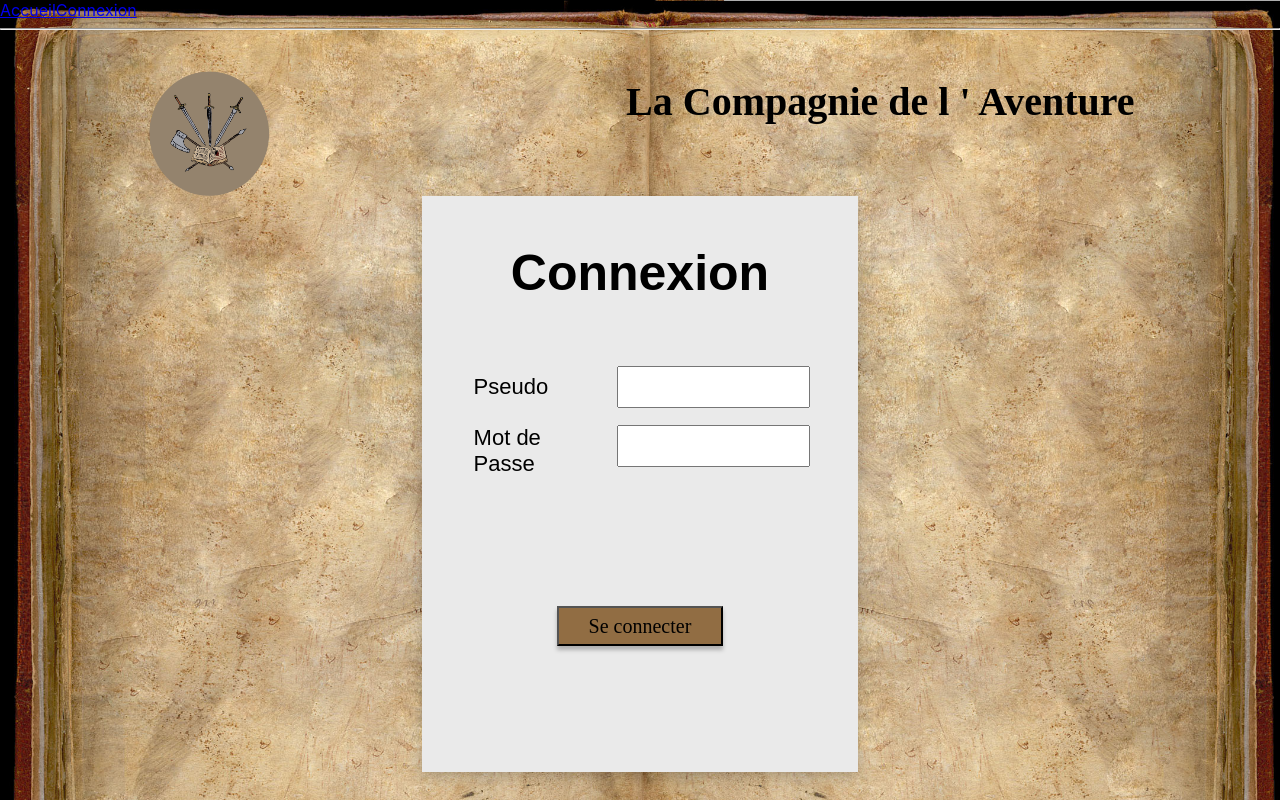
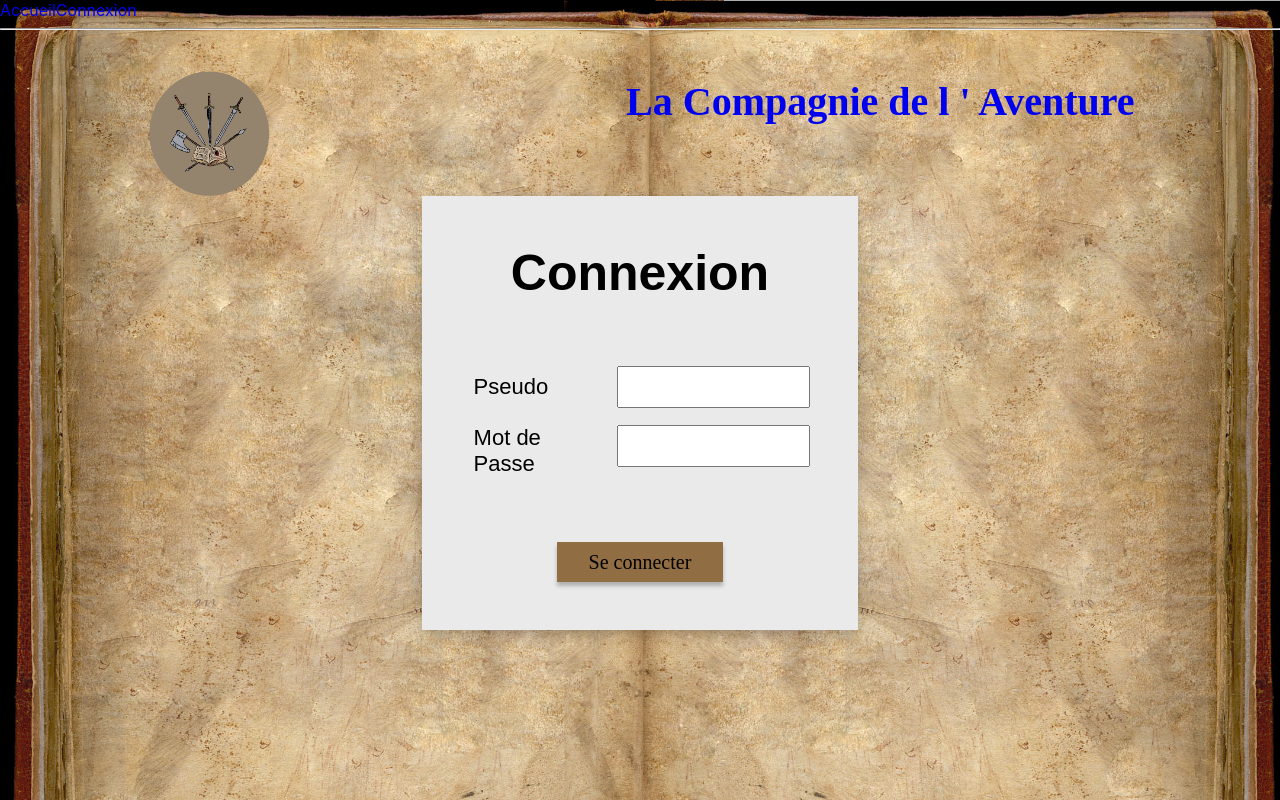
Before and after one commit to KevinDelcourt/cho7, a React (Create React App) app in the folder client/: page /login in a window 1280 px wide. Built offline with nearby package versions, Linux system fonts and the light colour scheme; no server answers.

Commit message:
Ajout lien accueil sur header page connexion

```diff
--- a/client/src/App.css
+++ b/client/src/App.css
@@ -27,6 +27,15 @@ body {
 	background-size: cover;
 }
 
+a:visited {
+	color: black;
+}
+
+a:link
+{
+	text-decoration:none;
+}
+
 @keyframes App-logo-spin {
 	from {
 		transform: rotate(0deg);
--- a/client/src/components/atoms/ConnectionButton.js
+++ b/client/src/components/atoms/ConnectionButton.js
@@ -8,6 +8,7 @@ const ConnectionButton = styled.button`
     box-shadow: 0px 4px 4px rgba(0, 0, 0, 0.25);
     font-family: Ruluko;
     font-size: 20px;
+    border: 0;
 `;
 
 export default ConnectionButton;
--- a/client/src/components/organisms/ConnectionForm.jsx
+++ b/client/src/components/organisms/ConnectionForm.jsx
@@ -1,5 +1,5 @@
 import styled from "styled-components";
-import React, {Component} from 'react';
+import React from 'react';
 import Authentification from "./../molecules/Authentification";
 import ConnectionButton from "./../atoms/ConnectionButton";
 import { login } from '../../modules/auth';
@@ -18,7 +18,7 @@ const AuthentificationContainer = styled.div`
 const FooterConnection = styled.div`
     display: flex;
     flex-direction: column;
-    margin-top: 15vh;
+    margin-top: 7vh;
 `;
 
 
--- a/client/src/components/pages/ConnectionPage.jsx
+++ b/client/src/components/pages/ConnectionPage.jsx
@@ -5,11 +5,11 @@ import Logo from '../atoms/Logo';
 import ConnectionForm from './../organisms/ConnectionForm';
 import SiteTitle from '../atoms/SiteTitle';
 import { hasRole } from '../../modules/auth';
+import { Link } from 'react-router-dom';
 
 
 const ConnectionFormContainer = styled.div`
     width: 26vw;
-    height: 60vh;
     margin-left: auto;
     margin-right: auto;
     padding: 6vh 4vw;
@@ -38,10 +38,12 @@ class ConnectionPage extends React.Component {
 
         return (
             <div>
-                <ConnectionHeader>
-                    <Logo src={logo} alt="logo" />
-                    <SiteTitle children="La Compagnie de l ' Aventure" />
-                </ConnectionHeader>
+                <Link to="/" title="Accueil">
+                    <ConnectionHeader>
+                        <Logo src={logo} alt="logo" />
+                        <SiteTitle children="La Compagnie de l ' Aventure" />
+                    </ConnectionHeader>
+                </Link>
                 <ConnectionFormContainer>
                     <ConnectionForm />
                 </ConnectionFormContainer>
```
Lines whose indentation alone changed are shown as unchanged.
